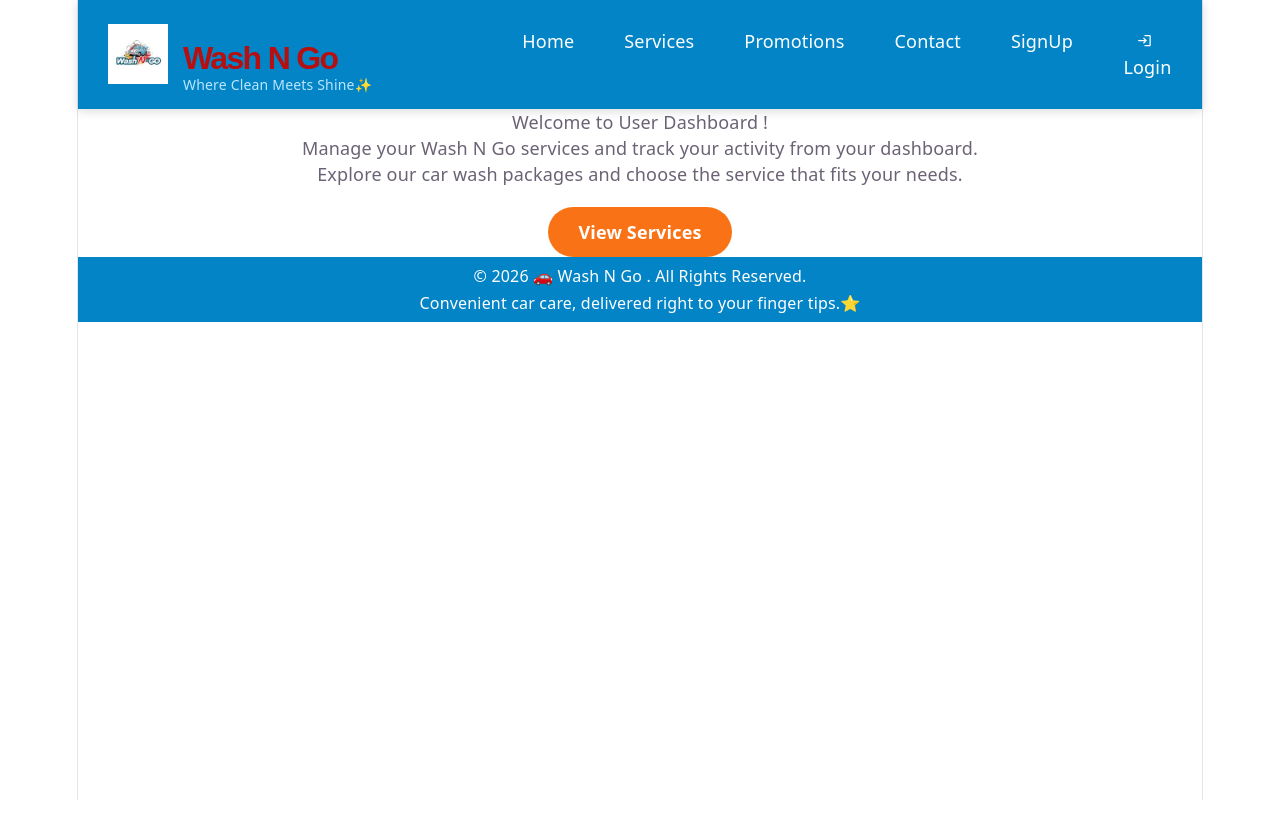
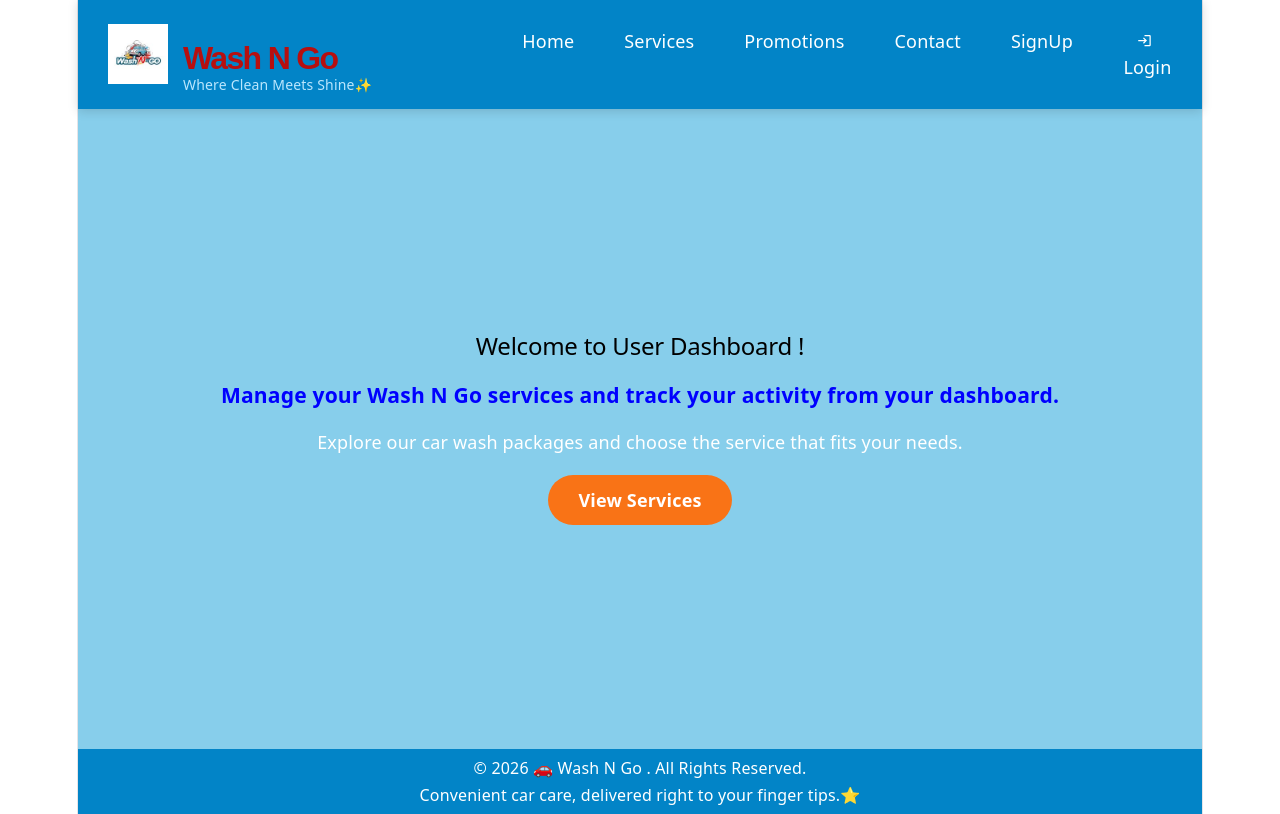
Before and after one commit to nsanthipriya999-wq/capstone, a React app in the folder frontend/: page /user-dashboard in a window 1280 px wide. Built offline with nearby package versions, Linux system fonts and the light colour scheme; no server answers; the HTML template or start-up script is replaced by a standard one.

Commit message:
App.css user dashboard

```diff
--- a/frontend/src/App.css
+++ b/frontend/src/App.css
@@ -585,3 +585,25 @@
  .logout-btn:active {
    transform: scale(0.95);
  }
+
+ /*----------------User Dashboard--------------------*/
+
+ .user-container {
+   display: flex;
+   background-color: skyblue;
+   flex-direction: column;
+   align-items: center;
+   justify-content: center;
+   min-height: 70vh;
+   padding: 40px 20px;
+   text-align: center;
+ }
+
+ .user-cards{
+  color:blue;
+  font-size: 1rem;
+ }
+ .user-card p{
+  color:white;
+  font-size:1rem;
+ }
--- a/frontend/src/pages/UserDashboard.jsx
+++ b/frontend/src/pages/UserDashboard.jsx
@@ -5,9 +5,9 @@ export default function UserDashboard() {
   return (
     <div className="user-container">
       <div className="user-cards">
-        Welcome to User Dashboard !
+       <h2> Welcome to User Dashboard !</h2>
         <div className="user-card">
-          Manage your Wash N Go services and track your activity from your dashboard.
+          <h3>Manage your Wash N Go services and track your activity from your dashboard.</h3>
         </div>
         <div className="user-card">
           <p>Explore our car wash packages and choose the
```
